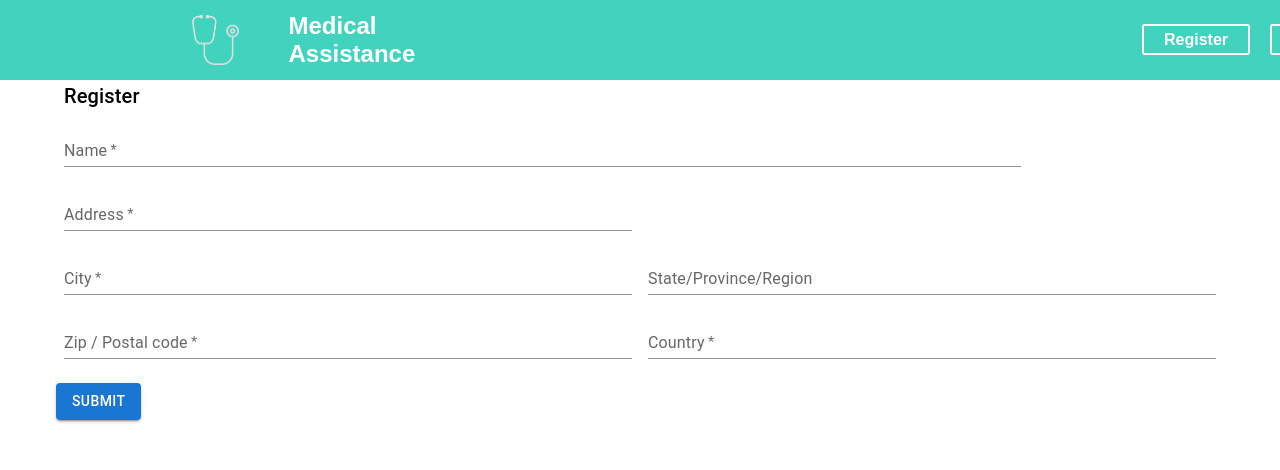
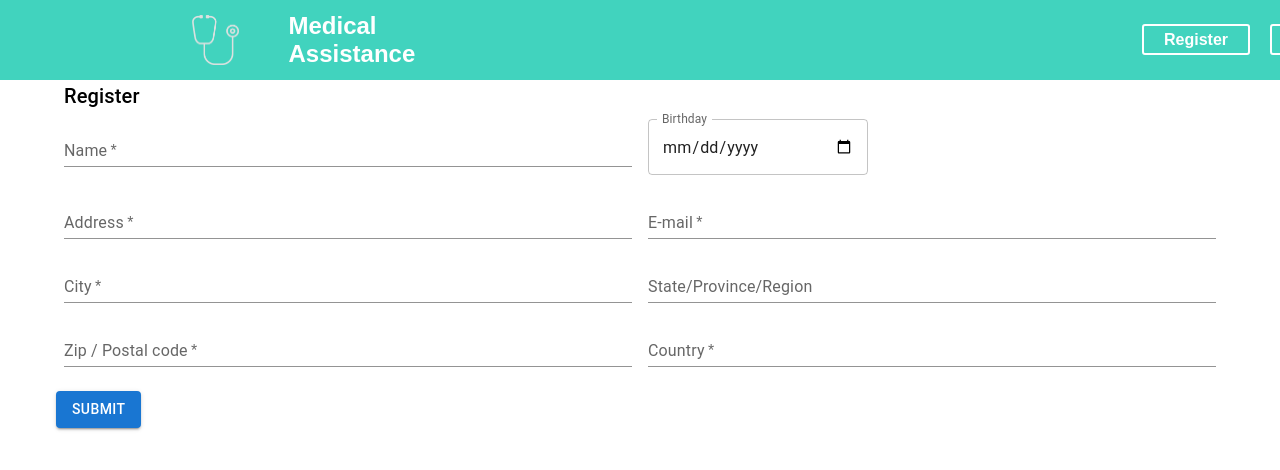
Before and after one commit to Falcao1303/pacient-management, a React (Create React App) app: page / in a window 1280 px wide. Shown: the top 470 px of the page. Built offline with nearby package versions, Linux system fonts and the light colour scheme.

Commit message:
adicionando data e email

```diff
--- a/package.json
+++ b/package.json
@@ -3,8 +3,10 @@
   "version": "0.1.0",
   "private": true,
   "dependencies": {
+    "@date-io/date-fns": "^2.13.2",
     "@emotion/react": "^11.9.0",
     "@emotion/styled": "^11.8.1",
+    "@material-ui/pickers": "^3.3.10",
     "@mui/icons-material": "^5.6.2",
     "@mui/material": "^5.6.3",
     "@mui/styled-engine-sc": "^5.6.1",
--- a/src/Components/Modal/index.jsx
+++ b/src/Components/Modal/index.jsx
@@ -55,6 +55,7 @@ useEffect(() => {
     axios.put('http://localhost:3001/api/patient/update/register/',{
       id:     updateValues.id,
       name:   updateValues.name,
+      name:   updateValues.email,
       address:updateValues.address,
       city:   updateValues.city,
       state:  updateValues.state,
@@ -88,6 +89,17 @@ useEffect(() => {
             label="Name"
             type="email"
             defaultValue={props.recordForEdit == null ? "name" : props.recordForEdit.name}
+            onChange = {hadleUpdate}
+            fullWidth
+            variant="standard"
+          />
+        <TextField
+            autoFocus
+            margin="dense"
+            id="name"
+            label="Name"
+            type="email"
+            defaultValue={props.recordForEdit == null ? "email" : props.recordForEdit.email}
             onChange = {hadleUpdate}
             fullWidth
             variant="standard"
--- a/src/view/management.jsx
+++ b/src/view/management.jsx
@@ -72,6 +72,7 @@ const HandleDeletePacient = (id) => {
           <TableRow>
             <StyledTableCell>Pacient Id</StyledTableCell>
             <StyledTableCell align="center">Name</StyledTableCell>
+            <StyledTableCell align="center">E-mail</StyledTableCell>
             <StyledTableCell align="center">Adress</StyledTableCell>
             <StyledTableCell align="center">City</StyledTableCell>
             <StyledTableCell align="center">State</StyledTableCell>
@@ -89,6 +90,7 @@ const HandleDeletePacient = (id) => {
               <StyledTableCell component="th" scope="row">
                 {row.name}
               </StyledTableCell>
+              <StyledTableCell align="center">{row.email}</StyledTableCell>
               <StyledTableCell align="center">{row.adress}</StyledTableCell>
               <StyledTableCell align="center">{row.city}</StyledTableCell>
               <StyledTableCell align="center">{row.state}</StyledTableCell>
--- a/src/view/register.jsx
+++ b/src/view/register.jsx
@@ -8,10 +8,12 @@ import Button from '@mui/material/Button';
 import axios from 'axios';
 
 
+
 const initialFValues = {
   id: '',
   name:  '',
   address:'',
+  email: '',
   city:  '',
   state: '',
   zip:    '',
@@ -37,13 +39,13 @@ export default function PacientForm() {
     axios.post('https://0r21afw6u1.execute-api.us-east-1.amazonaws.com/api/patient/', {
       name: values.name,
       email: values.email,
+      datebirth: values.datebirth,
       adress: values.address,
       city: values.city,
       state: values.state,
       zip: values.zip,
       country: values.country,
     }).then((response) => {
-      console.log("sucesso");
       resetForm();
     })
   }
@@ -56,7 +58,7 @@ export default function PacientForm() {
         Register
       </Typography>
       <Grid container spacing={2}>
-        <Grid item xs={10} sm={10}>
+        <Grid item xs={10} sm={6}>
           <TextField
             required
             id="name"
@@ -69,6 +71,19 @@ export default function PacientForm() {
             variant="standard"
             onChange={handleaddValues}
           />
+        </Grid>
+        <Grid item xs={10} sm={5}>
+        <TextField
+            id="date"
+            label="Birthday"
+            name="datebirth"
+            value = {values.datebirth}
+            type="date"
+            sx={{ width: 220 }}
+            InputLabelProps={{
+              shrink: true,
+            }}
+        />
         </Grid>
         <Grid item xs={10} sm={6}>
           <TextField
@@ -84,7 +99,17 @@ export default function PacientForm() {
           />
         </Grid>
         <Grid item xs={10} sm={6}>
-
+        <TextField
+            required
+            id="email"
+            name="email"
+            value = {values.email}
+            label="E-mail"
+            fullWidth
+            autoComplete="shipping address-line1"
+            variant="standard"
+            onChange={handleaddValues}
+          />
         </Grid>
         <Grid item xs={10} sm={6}>
           <TextField
```
Also changed, not shown: src/Components/DatePicker/index.jsx (deleted, +0 -25 lines), 1 other file (tests, documents, lock files or other folders).
